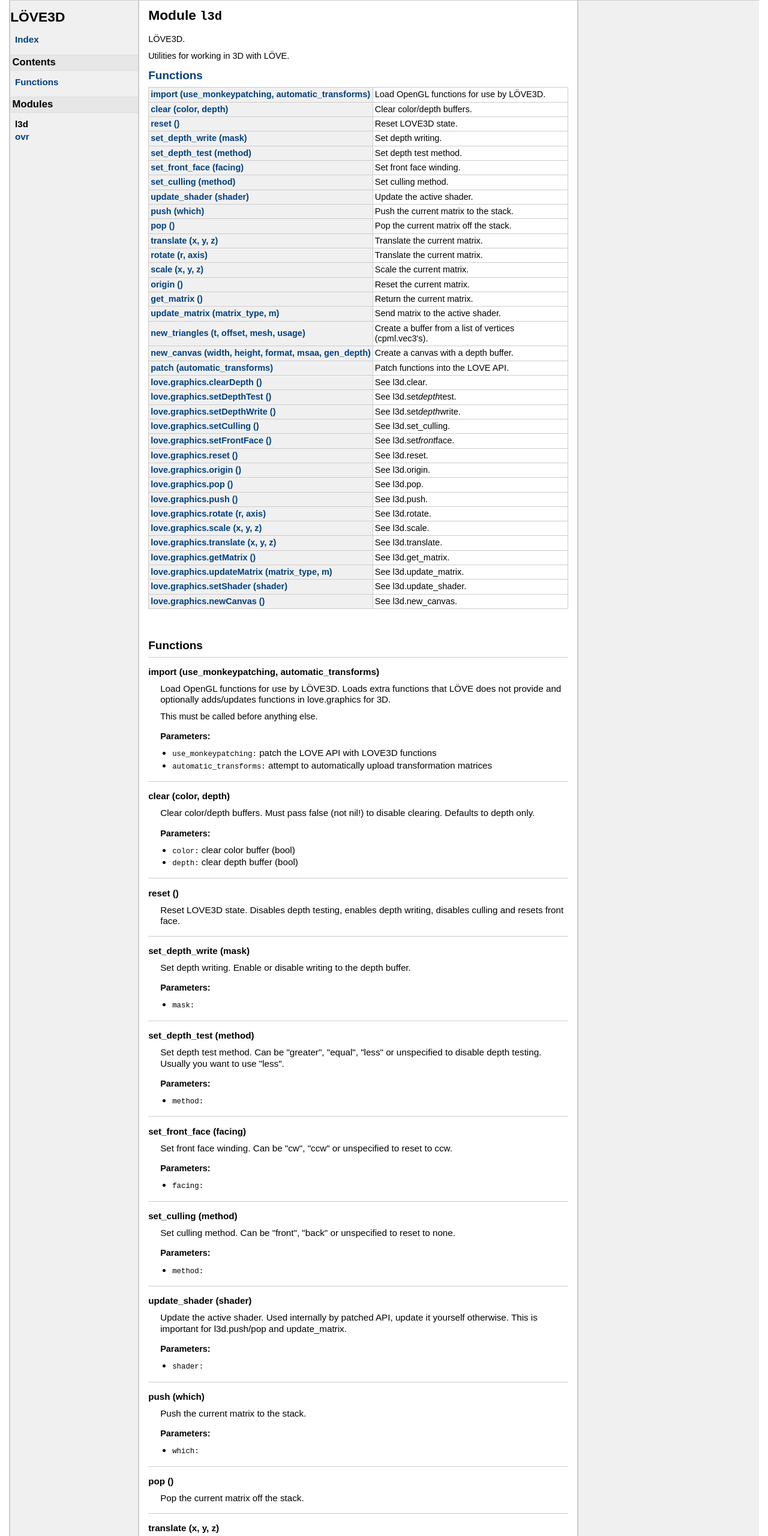
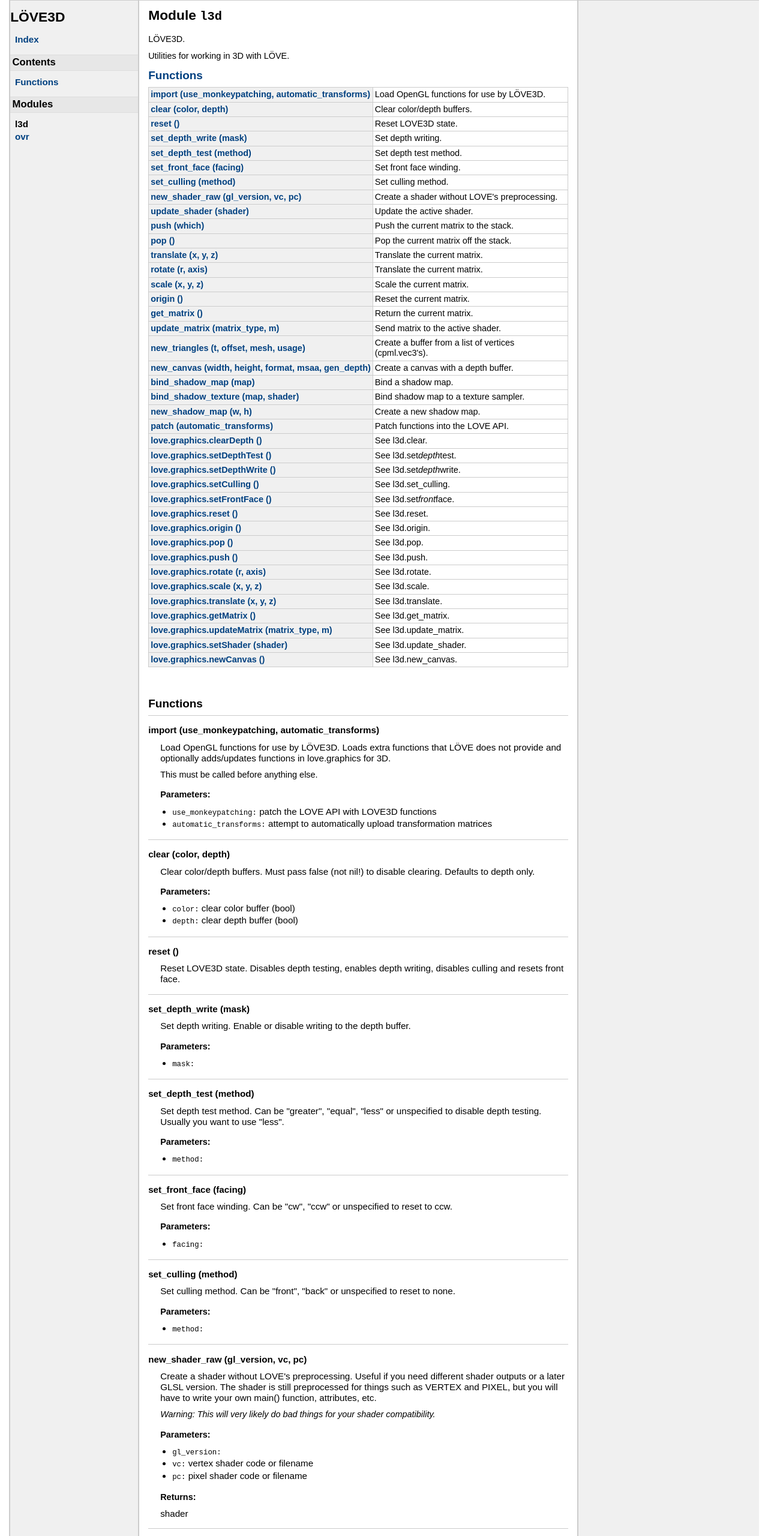
Before and after one commit to excessive/love3d, a plain HTML site: page modules/l3d.html in a window 1280 px wide. Shown: the top 2560 px of the page at 60% size. Drawn offline with Linux system fonts and the light colour scheme.

Commit message:
Update docs for shadow map funcs

```diff
--- a/modules/l3d.html
+++ b/modules/l3d.html
@@ -82,6 +82,10 @@
 	<td class="summary">Set culling method.</td>
 	</tr>
 	<tr>
+	<td class="name" nowrap><a href="#new_shader_raw">new_shader_raw (gl_version, vc, pc)</a></td>
+	<td class="summary">Create a shader without LOVE's preprocessing.</td>
+	</tr>
+	<tr>
 	<td class="name" nowrap><a href="#update_shader">update_shader (shader)</a></td>
 	<td class="summary">Update the active shader.</td>
 	</tr>
@@ -124,6 +128,18 @@
 	<tr>
 	<td class="name" nowrap><a href="#new_canvas">new_canvas (width, height, format, msaa, gen_depth)</a></td>
 	<td class="summary">Create a canvas with a depth buffer.</td>
+	</tr>
+	<tr>
+	<td class="name" nowrap><a href="#bind_shadow_map">bind_shadow_map (map)</a></td>
+	<td class="summary">Bind a shadow map.</td>
+	</tr>
+	<tr>
+	<td class="name" nowrap><a href="#bind_shadow_texture">bind_shadow_texture (map, shader)</a></td>
+	<td class="summary">Bind shadow map to a texture sampler.</td>
+	</tr>
+	<tr>
+	<td class="name" nowrap><a href="#new_shadow_map">new_shadow_map (w, h)</a></td>
+	<td class="summary">Create a new shadow map.</td>
 	</tr>
 	<tr>
 	<td class="name" nowrap><a href="#patch">patch (automatic_transforms)</a></td>
@@ -357,6 +373,44 @@
         </li>
     </ul>
 
+
+
+
+
+</dd>
+    <dt>
+    <a name = "new_shader_raw"></a>
+    <strong>new_shader_raw (gl_version, vc, pc)</strong>
+    </dt>
+    <dd>
+    Create a shader without LOVE's preprocessing.
+ Useful if you need different shader outputs or a later GLSL version.
+ The shader is still preprocessed for things such as VERTEX and PIXEL, but
+ you will have to write your own main() function, attributes, etc.</p>
+
+<p> <em>Warning: This will very likely do bad things for your shader compatibility.</em>
+
+
+    <h3>Parameters:</h3>
+    <ul>
+        <li><span class="parameter">gl_version</span>
+
+
+
+        </li>
+        <li><span class="parameter">vc</span>
+         vertex shader code or filename
+        </li>
+        <li><span class="parameter">pc</span>
+         pixel shader code or filename
+        </li>
+    </ul>
+
+    <h3>Returns:</h3>
+    <ol>
+
+        shader
+    </ol>
 
 
 
@@ -634,6 +688,85 @@
         </li>
     </ul>
 
+
+
+
+
+</dd>
+    <dt>
+    <a name = "bind_shadow_map"></a>
+    <strong>bind_shadow_map (map)</strong>
+    </dt>
+    <dd>
+    Bind a shadow map.
+ Sets up drawing to a shadow map texture created with l3d.new<em>shadow</em>map.
+
+
+    <h3>Parameters:</h3>
+    <ul>
+        <li><span class="parameter">map</span>
+
+
+
+        </li>
+    </ul>
+
+
+
+
+
+</dd>
+    <dt>
+    <a name = "bind_shadow_texture"></a>
+    <strong>bind_shadow_texture (map, shader)</strong>
+    </dt>
+    <dd>
+    Bind shadow map to a texture sampler.
+
+
+    <h3>Parameters:</h3>
+    <ul>
+        <li><span class="parameter">map</span>
+
+
+
+        </li>
+        <li><span class="parameter">shader</span>
+
+
+
+        </li>
+    </ul>
+
+
+
+
+
+</dd>
+    <dt>
+    <a name = "new_shadow_map"></a>
+    <strong>new_shadow_map (w, h)</strong>
+    </dt>
+    <dd>
+    Create a new shadow map.
+ Creates a depth texture and framebuffer to draw to.
+
+
+    <h3>Parameters:</h3>
+    <ul>
+        <li><span class="parameter">w</span>
+         shadow map width
+        </li>
+        <li><span class="parameter">h</span>
+         shadow map height
+        </li>
+    </ul>
+
+    <h3>Returns:</h3>
+    <ol>
+
+        shadow_map
+    </ol>
 
 
 
@@ -969,7 +1102,7 @@
 </div> <!-- id="main" -->
 <div id="about">
 <i>generated by <a href="http://github.com/stevedonovan/LDoc">LDoc 1.4.3</a></i>
-<i style="float:right;">Last updated 2015-09-14 06:51:26 </i>
+<i style="float:right;">Last updated 2015-09-16 10:33:48 </i>
 </div> <!-- id="about" -->
 </div> <!-- id="container" -->
 </body>
```
Also changed, not shown: index.html (+1 -1 lines), modules/ovr.html (+1 -1 lines).
